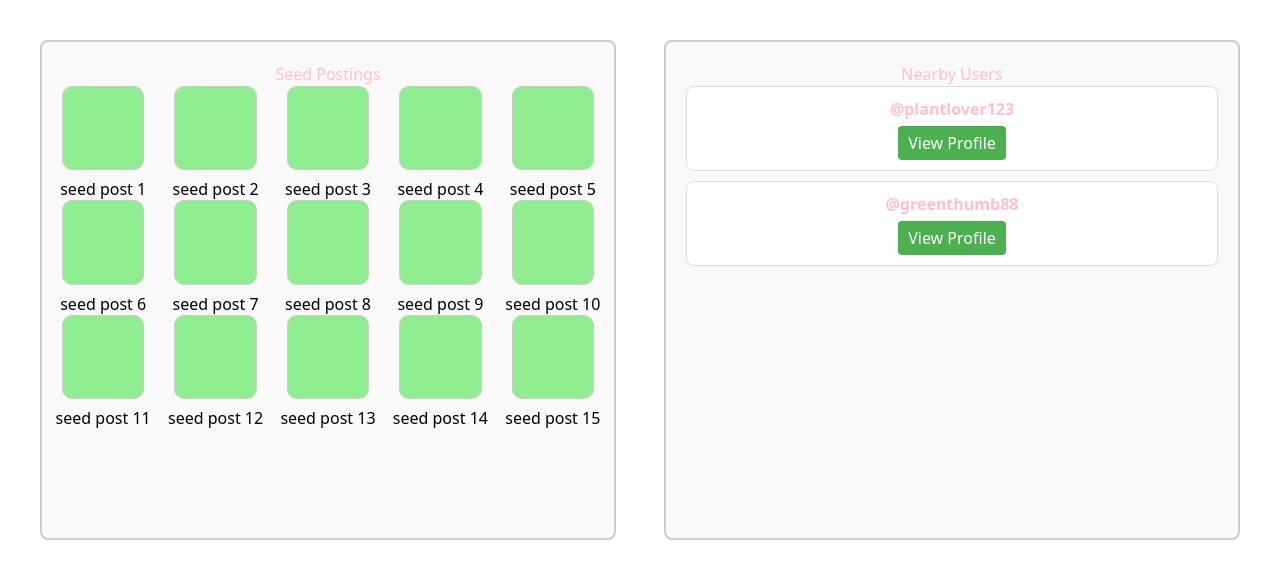
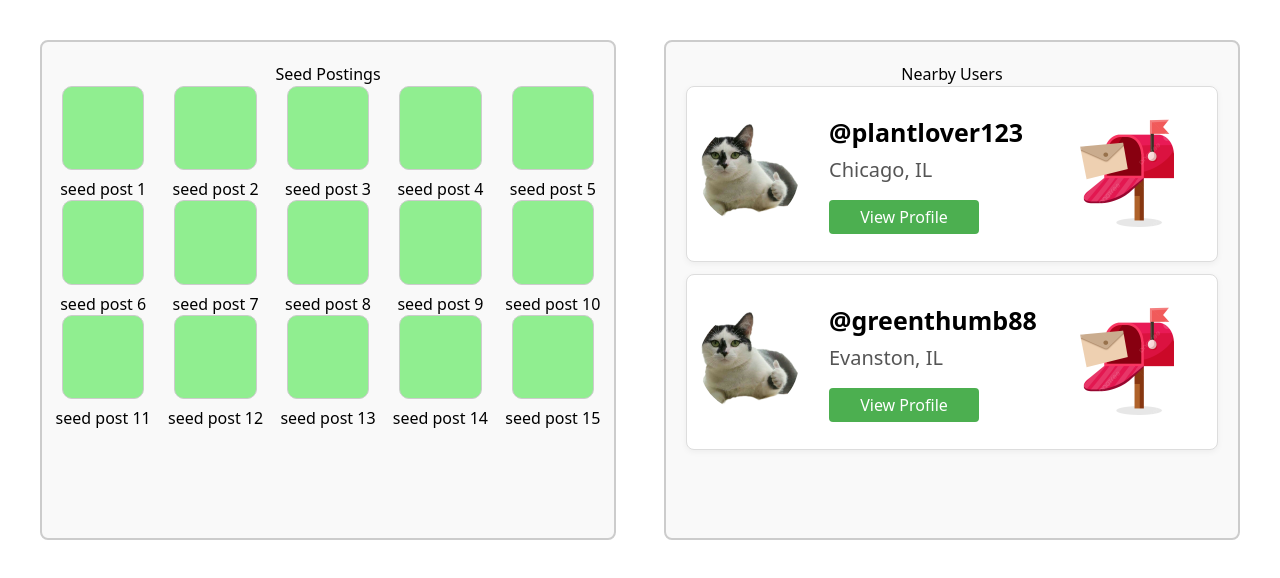
Before and after one commit to portiali/seedswap, a React (Create React App) app in the folder frontend/my-app/: page /social in a window 1280 px wide. Shown: the top 578 px of the page. Built offline with nearby package versions, Linux system fonts and the light colour scheme.

Commit message:
finising up social page

```diff
--- a/frontend/my-app/src/pages/socials/AccountListings.js
+++ b/frontend/my-app/src/pages/socials/AccountListings.js
@@ -1,18 +1,77 @@
-import React from 'react';
+import React, { useState } from "react";
+import cat from '../../images/cat.png';
+import mailbox from "../../images/mail.png";
 
 function AccountListings() {
+
+  const [selectedUser, setSelectedUser] = useState(null);
+
+  // Function to handle the "View Profile" button click
+  const handleViewProfile = (user) => {
+    setSelectedUser(user);
+  };
+
+  // Function to close the profile popup
+  const closeProfile = () => {
+    setSelectedUser(null);
+  };
+
+  // Sample users with placeholder seed bank data
+  const users = [
+    {
+      username: "@plantlover123",
+      city: "Chicago, IL",
+      avatar: cat,
+      seedBank: ["Tomato", "Cucumber", "Carrot"],
+    },
+    {
+      username: "@greenthumb88",
+      city: "Evanston, IL",
+      avatar: cat,
+      seedBank: ["Lettuce", "Spinach", "Radish"],
+    },
+  ];
+
   return (
     <div>
-      <div className="posting-box">
-        <p><strong>@plantlover123</strong></p>
-        <button>View Profile</button>
-      </div>
-      <div className="posting-box">
-        <p><strong>@greenthumb88</strong></p>
-        <button>View Profile</button>
-      </div>
+      {users.map((user, index) => (
+        <div className="user-box" key={index}>
+          <div className="user-info-left">
+            <img src={user.avatar} alt="avatar" className="avatar-img" />
+          </div>
+          <div className="user-info-right">
+            <p className="username"><strong>{user.username}</strong></p>
+            <p className="city">{user.city}</p>
+            <button onClick={() => handleViewProfile(user)}>View Profile</button>
+          </div>
+          <a href="/message/username123" className="message-icon" title="Message User">
+            <img src={mailbox} alt="Message User" className="message-button-img" />
+          </a>
+        </div>
+      ))}
+
+      {/* Popup for viewing profile */}
+      {selectedUser && (
+        <div className="popup-overlay" onClick={closeProfile}>
+          <div className="popup-content" onClick={(e) => e.stopPropagation()}>
+            <button className="close-btn" onClick={closeProfile}>×</button>
+            <div className="popup-avatar">
+              <img src={selectedUser.avatar} alt="Avatar" className="avatar-img" />
+            </div>
+            <h2>{selectedUser.username}</h2>
+            <p><strong>Location:</strong> {selectedUser.city}</p>
+            <p><strong>Seed Bank:</strong></p>
+            <ul>
+              {selectedUser.seedBank.map((seed, index) => (
+                <li key={index}>{seed}</li>
+              ))}
+            </ul>
+          </div>
+        </div>
+      )}
     </div>
   );
 }
 
+
 export default AccountListings;
--- a/frontend/my-app/src/pages/socials/SeedPostings.js
+++ b/frontend/my-app/src/pages/socials/SeedPostings.js
@@ -1,19 +1,42 @@
 // src/pages/SeedPostings.js
-import React from 'react';
+import React, { useState } from "react";
 import './../styles/SocialPage.css';
+import seed from "../../images/seed.png";
 
 function SeedPostings() {
     const seedPostings = [1, 2, 3, 4, 5, 6, 7, 8, 9, 10, 11, 12, 13, 14, 15]; // Sample data for seed postings
+
+    const [selectedPost, setSelectedPost] = useState(null); // null means no popup
+
+    const handleClick = (post) => {
+        setSelectedPost(post);
+    };
+
+    const closeModal = () => {
+        setSelectedPost(null);
+    };
 
     return (
         <div className="seed-postings">
           <div className="grid-container">
             {seedPostings.map((post, index) => (
-            <div key={index} className="seed-posting">
+              <div key={index} className="seed-posting" onClick={() => handleClick(post)}>
                 <p>seed post {post}</p>
               </div>
             ))}
           </div>
+
+          {selectedPost !== null && (
+            <div className="popup-overlay" onClick={closeModal}>
+              <div className="popup-content" onClick={(e) => e.stopPropagation()}>
+                <button className="close-btn" onClick={closeModal}>×</button>
+                <img src={seed} alt="Seed" className="popup-image" />
+                <h2>Seed Post {selectedPost}</h2>
+                <p>This is some placeholder info about seed post {selectedPost}.</p>
+                <button className="message-btn">Message User</button>
+              </div>
+            </div>
+          )}
         </div>
       );
     }
--- a/frontend/my-app/src/pages/styles/SocialPage.css
+++ b/frontend/my-app/src/pages/styles/SocialPage.css
@@ -1,6 +1,6 @@
 /* Ensure the parent container takes the full width of the screen */
 .socialpage-container {
-    color: pink;
+    color: black;
     display: flex;
     justify-content: space-between; /* Space out the sections */
     gap: 20px; /* Optional: space between the boxes */
@@ -21,12 +21,47 @@
     overflow-y: auto;
   }
 
-  .posting-box {
+  .user-box {
+    display: flex;
+    align-items: center;
     border: 1px solid #ddd;
-    padding: 10px;
-    margin-bottom: 10px;
+    padding: 12px;
+    margin-bottom: 12px;
     border-radius: 8px;
     background-color: white;
+    box-shadow: 0 2px 6px rgba(0, 0, 0, 0.05);
+  }
+
+  .user-info-left {
+    margin-right: 30px;
+  }
+
+  .avatar-img {
+    width: 100px;
+    height: 100px;
+    border-radius: 50%;
+    object-fit: cover;
+  }
+
+  /* Right side column layout */
+  .user-info-right {
+    display: flex;
+    flex-direction: column;
+    justify-content: center;
+    flex-grow: 1;
+  }
+
+  .username {
+    margin: 0;
+    font-size: 25px;
+    text-align: left;
+  }
+
+  .city {
+    margin: 4px 0 10px 0;
+    font-size: 20px;
+    text-align: left;
+    color: #555;
   }
 
   /* Ensure the parent container takes up 48% of the container width */
@@ -64,6 +99,87 @@
   color: black;
 }
 
+.seed-posting:hover {
+    transform: scale(1.05);
+    filter: drop-shadow(0 0 10px rgba(34, 197, 94, 0.7));
+  }
+
+.seed-posting-box {
+    margin-top: 2rem;
+    padding: 1.5rem;
+    width: 24rem;
+    margin-left: auto;
+    margin-right: auto;
+    border-radius: 1rem;
+    background-color: #ffffff;
+    box-shadow: 0 4px 12px rgba(0, 0, 0, 0.1);
+}
+
+.popup-overlay {
+    position: fixed;
+    top: 0;
+    left: 0;
+    width: 100%;
+    height: 100%;
+    background-color: rgba(0, 0, 0, 0.4); /* dimmed background */
+    display: flex;
+    align-items: center;
+    justify-content: center;
+    z-index: 1000; /* Make sure it floats above everything else */
+  }
+
+  /* The popup box */
+  .popup-content {
+    background-color: #ffffff;
+    padding: 2rem;
+    width: 400px;
+    max-width: 90%;
+    border-radius: 1rem;
+    box-shadow: 0 4px 16px rgba(0, 0, 0, 0.2);
+    position: relative;
+    text-align: center;
+  }
+
+  /* Close button (X) */
+  .close-btn {
+    position: absolute;
+    top: 10px;
+    right: 14px;
+    background: transparent;
+    border: none;
+    font-size: 24px;
+    color: #888;
+    cursor: pointer;
+  }
+
+  .close-btn:hover {
+    color: #333;
+  }
+
+  /* Popup image styling */
+  .popup-image {
+    width: 100px;
+    height: 100px;
+    margin-bottom: 1rem;
+  }
+
+  /* Message User button */
+  .message-btn {
+    background-color: #4caf50;
+    color: white;
+    border: none;
+    padding: 8px 16px;
+    border-radius: 8px;
+    font-size: 14px;
+    margin-top: 1rem;
+    cursor: pointer;
+    transition: background-color 0.2s ease;
+  }
+
+  .message-btn:hover {
+    background-color: #45a049;
+  }
+
 /* Ensure responsive behavior */
 @media (max-width: 1200px) {
     .grid-container {
@@ -91,9 +207,28 @@ button {
     color: white;
     border: none;
     border-radius: 4px;
+    width: auto; /* Reset any unintended width stretching */
+    max-width: 150px;
     cursor: pointer;
 }
 
 button:hover {
     background-color: #45a049;
 }
+
+.message-button-img {
+    width: 150px;  /* Adjust the size of the icon */
+    height: 150px;
+    padding: 0;
+    cursor: pointer;
+  }
+
+  .message-button-img:hover {
+    opacity: 0.7;  /* Optional: add hover effect */
+  }
+
+  .message-icon .message-text {
+    font-size: 14px; /* Adjust the size as per your requirement */
+    margin-top: 5px; /* Optional: adjust spacing between the image and text */
+    font-weight: normal; /* Optional: change font weight */
+  }
```
Lines whose indentation alone changed are shown as unchanged.
